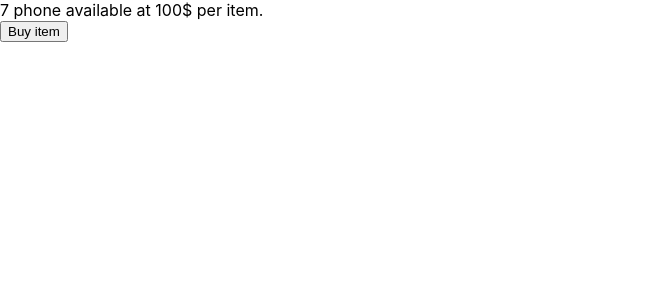
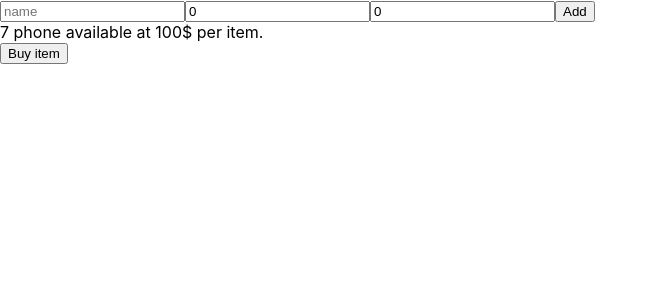
Before and after one commit to Natalia899/agora-app, a React (Create React App) app: page / in a window 1280 px wide. Shown: the top 300 px of the page, without its empty margins (0-658 px from the left). Built offline with nearby package versions, Linux system fonts and the light colour scheme.

Commit message:
finished part 1

```diff
--- a/src/components/Market.js
+++ b/src/components/Market.js
@@ -3,9 +3,29 @@ import { observer } from 'mobx-react'
 import Item from './Item'
 
 const Market = observer((props) => {
+    const [newItem, setNewItem] = useState({ name: '', quantity: 0, price: 0 })
 
+    const handleInput = ({ target }) => {
+        let name = target.name
+        let value = target.value
+        console.log(name);
+        console.log(value);
+        const inputs = { ...newItem }
+        inputs[name] = value
+        setNewItem(inputs)
+    }
+
+const addItem = () => {
+    console.log(newItem)
+    props.inventory.addItem(newItem.name, newItem.price, newItem.quantity)
+}
     return (
         <div>
+            <input name='name' placeholder='name' value={newItem.name} type='text' onChange={handleInput} />
+            <input name='quantity' placeholder='quantity' value={newItem.quantity} type='number' onChange={handleInput} />
+            <input name='price' placeholder='price' value={newItem.price} type='number' onChange={handleInput} />
+            <button onClick={addItem}>Add</button>
+
             {props.inventory.list.map((i, ind) => <Item item={i} key={ind} inventory={props.inventory} />
             )}
         </div>
--- a/src/stores/Inventory.js
+++ b/src/stores/Inventory.js
@@ -21,6 +21,7 @@ export class Inventory {
             itemToChange.price = price
             itemToChange.quantity++
         } else {
+            console.log('gjjgccf');
             let newI = new Item(name, price, quantity)
             this.list.push(newI)
         }
```
Also changed, not shown: 1 other file (tests, documents, lock files or other folders).
